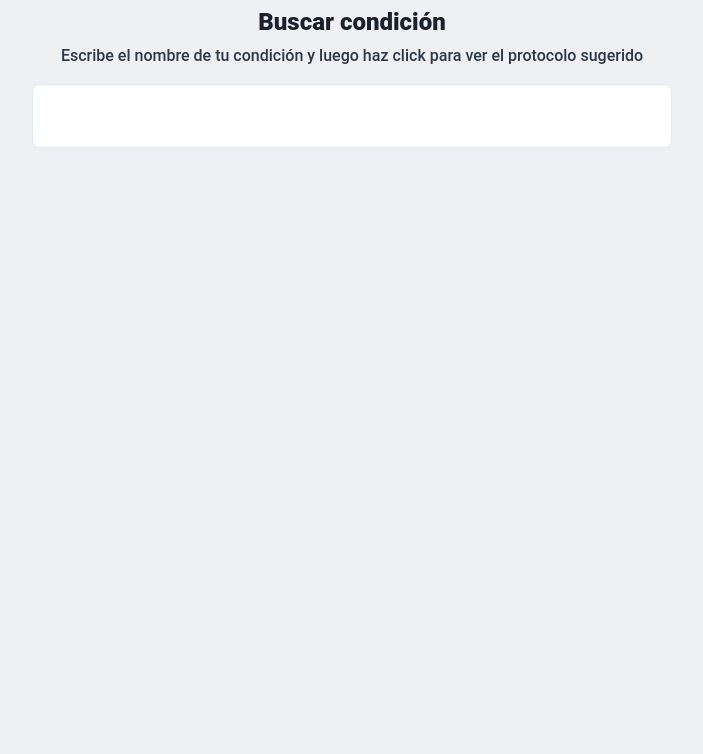
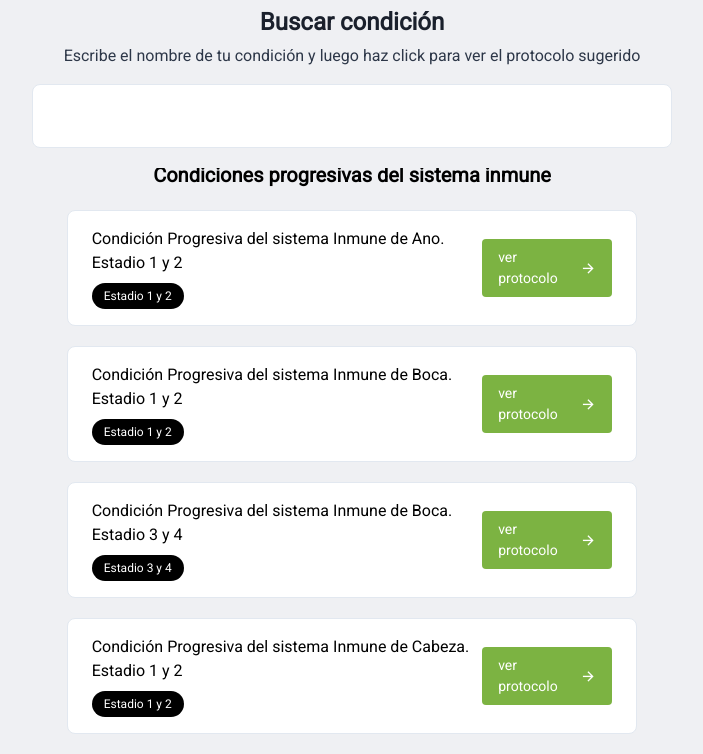
Before and after one commit to dcodesv/bgcmodule, a Vue app: page / in a window 1280 px wide. Shown: the top 754 px of the page, without its empty margins (288-991 px from the left). Built offline with nearby package versions, Linux system fonts and the light colour scheme; what tailwindcss-transitions would draw is missing.

Commit message:
Mejoras minimas finales

```diff
--- a/package.json
+++ b/package.json
@@ -9,6 +9,7 @@
   },
   "dependencies": {
     "core-js": "^2.6.5",
+    "http-serve": "^1.0.1",
     "remixicon": "^2.0.0",
     "tailwindcss": "^1.1.2",
     "tailwindcss-transitions": "^2.1.0",
--- a/src/App.vue
+++ b/src/App.vue
@@ -29,3 +29,9 @@ export default {
 
 }
 </script>
+<style>
+  @import url('https://fonts.googleapis.com/css?family=Roboto&display=swap');
+  *{
+    font-family: 'Roboto', sans-serif;
+  }
+</style>
--- a/src/components/Lista.vue
+++ b/src/components/Lista.vue
@@ -1,6 +1,6 @@
 <template>
-  <div class="flex justify-center align-center flex-col bg-graybgc">
-    <div class="fixed top-0 w-full flex flex-col pb-5 bg-graybgc z-10">
+  <div class="flex justify-center align-center flex-col bg-graybgc relative">
+    <div class="absolute top-0 w-full flex flex-col pb-5 bg-graybgc z-10">
       <h1 class="font-roboto py-1 text-center text-2xl text-gray-900 font-black">Buscar condición</h1>
       <p class="pb-4 text-center font-medium text-base text-gray-800 font-roboto">Escribe el nombre de tu condición y luego haz click para ver el protocolo sugerido</p>
       <input autocomplete="off" id="text_box" class="font-bold font-roboto self-center text-xl bg-white py-4 px-5 w-2/4 block focus:outline-none focus:shadow-xl border rounded-lg appearance-none leading-normal transition-all" type="text" v-model="name"/>
@@ -8,17 +8,40 @@
 
     <div class="mt-40 self-center w-2/4">
       <!--<p>Ignore this text: {{this.name}}</p>-->
-      <ul class='flex flex-col' v-show="name.length > 0">
-        <div class="transition-all flex flex-col align-stretch justify-center" v-if="!filterConditions">
+      <ul class='flex flex-col'>
+        <div class="transition-all flex flex-col align-stretch justify-center" v-if="filterConditions == false">
           <li class="font-roboto text-center text-xl pt-8 text-gray-800 font-medium"> No se encontraron resultados </li>
           <i class="ri-emotion-unhappy-line text-6xl text-greenbgc-900 self-center"></i>
           <div class="flex flex-row flex-wrap justify-center mt-4">
             <p class="font-roboto text-center font-medium text-gray-800 text-base w-full">No encuentras tu condición</p>
-            <button class="hover:bg-black font-roboto focus:outline-none self-center py-3 px-5 mt-3 bg-greenbgc-900 w-auto rounded-full text-sm text-white hover:shadow-lg transition-all">Intenta buscar en la lista completa</button>
+            <button v-bind:id="btnClear" class="hover:bg-black font-roboto focus:outline-none self-center py-3 px-5 mt-3 bg-greenbgc-900 w-auto rounded-full text-sm text-white hover:shadow-lg transition-all">Intenta buscar en la lista completa</button>
           </div>
         </div>
         <div v-else class="w-11/12 self-center transition-all">
-          <li class="transition-all hover:shadow-xl flex flex-wrap flex-row py-4 px-6 my-5 mx-2 bg-white items-center border rounded-lg" v-for="condition in filterConditions" :key="condition.index">
+          <h1 class="text-center font-bold text-black text-xl">Condiciones progresivas del sistema inmune</h1>
+          <li class="transition-all hover:shadow-xl flex flex-wrap flex-row py-4 px-6 my-5 mx-2 bg-white items-center border rounded-lg" v-for="condition in filterConditions" :key="condition.index" v-show="condition.category.includes('Estadio 1 y 2') || condition.category.includes('Estadio 3 y 4')">
+            <div class="flex flex-row w-3/4 flex-wrap content-flex-start">
+              <p class="font-roboto w-full text-normal font-medium text-black">{{condition.name}}</p>
+              <p class="font-roboto inline-block w-auto bg-black rounded-full px-3 py-1 text-xs font-medium text-white mt-2">{{condition.category}}</p>
+            </div>
+            <div class="flex justify-end w-1/4 h-full">
+              <router-link to="/protocolos" class="font-roboto focus:outline-none relative bg-greenbgc-900 hover:bg-black text-white box-sizing font-normal py-2 px-4 rounded text-sm self-end transition-all flex flex-row justify-center items-center">ver protocolo <i class="ri-arrow-right-line ml-2 text-base"></i></router-link>
+            </div>
+          </li>
+
+          <h1 class="text-center font-bold text-black text-xl" >Condiciones en etapa inicial y etapa avanzada</h1>
+          <li class="transition-all hover:shadow-xl flex flex-wrap flex-row py-4 px-6 my-5 mx-2 bg-white items-center border rounded-lg" v-for="condition in filterConditions" :key="condition.index" v-show="condition.category.includes('Etapa Inicial') || condition.category.includes('Etapa Avanzada')">
+            <div class="flex flex-row w-3/4 flex-wrap content-flex-start">
+              <p class="font-roboto w-full text-normal font-medium text-black">{{condition.name}}</p>
+              <p class="font-roboto inline-block w-auto bg-black rounded-full px-3 py-1 text-xs font-medium text-white mt-2">{{condition.category}}</p>
+            </div>
+            <div class="flex justify-end w-1/4 h-full">
+              <router-link to="/protocolos" class="font-roboto focus:outline-none relative bg-greenbgc-900 hover:bg-black text-white box-sizing font-normal py-2 px-4 rounded text-sm self-end transition-all flex flex-row justify-center items-center">ver protocolo <i class="ri-arrow-right-line ml-2 text-base"></i></router-link>
+            </div>
+          </li>
+
+          <h1 class="text-center font-bold text-black text-xl">Otras condiciones</h1>
+          <li class="transition-all hover:shadow-xl flex flex-wrap flex-row py-4 px-6 my-5 mx-2 bg-white items-center border rounded-lg" v-for="condition in filterConditions" :key="condition.index" v-show="condition.category.includes('otros')">
             <div class="flex flex-row w-3/4 flex-wrap content-flex-start">
               <p class="font-roboto w-full text-normal font-medium text-black">{{condition.name}}</p>
               <p class="font-roboto inline-block w-auto bg-black rounded-full px-3 py-1 text-xs font-medium text-white mt-2">{{condition.category}}</p>
@@ -70,12 +93,13 @@ export default {
     },
     computed:{
         ...mapState(['conditions']),
+
         filterConditions: function(){
           let result;
           let entrada = this.name.toLowerCase(); //Pasamos a minusculas toda la cadena para evitar problemas con minusculas y mayusculas
           entrada = this.normalize(entrada); //eliminamos acentos y ñ
-          if(entrada.length > 0){
-            if(entrada.includes('cancer')){
+
+            if(entrada.includes('cancer') || entrada.includes('canser')){
 
             // eslint-disable-next-line
             this.name = 'Condición Progresiva del Sistema Inmune de '; //Reemplazamos cancer por el texto en la variable name del v-model
@@ -84,11 +108,10 @@ export default {
           }
 
           result = this.conditions.filter((condition) => this.normalize(condition.name.toLowerCase()).includes(entrada));
-          if(result.length > 0){
+          if(result) {
             return result;
           }else{
             return false;
-          }
           }
         },
     }
--- a/src/components/Protocolos.vue
+++ b/src/components/Protocolos.vue
@@ -24,7 +24,7 @@
                     <a href="google.com" class="font-roboto font-normal text-xs bg-graybgc hover:bg-black hover:text-white px-4 py-2 ml-auto transition-all rounded-lg">Comprar</a>
                 </div>
 
-                <div class="flex flex-row items-center justify-start w-full border-t-4 pt-4">
+                <div class="flex flex-row items-center justify-start w-full border-t-2 pt-4">
                     <img src="https://biogreencell.com/wp-content/uploads/2018/09/AscorbicAcid_Polvo-1.jpg" class="w-20"/>
                     <div class="mr-5">
                         <h1 class="font-roboto font-medium text-base">Acido Ascorbico</h1>
@@ -53,7 +53,7 @@
                     <a href="google.com" class="font-roboto font-normal text-xs bg-graybgc hover:bg-black hover:text-white px-4 py-2 ml-auto transition-all rounded-lg focus:outline-none">Comprar</a>
                 </div>
 
-                <div class="flex flex-row items-center justify-start w-full border-t-4 pt-4">
+                <div class="flex flex-row items-center justify-start w-full border-t-2 pt-4">
                     <img src="https://biogreencell.com/wp-content/uploads/2018/09/AscorbicAcid_Polvo-1.jpg" class="w-20"/>
                     <div class="mr-5">
                         <h1 class="font-roboto font-medium text-base">Acido Ascorbico</h1>
--- a/src/router.js
+++ b/src/router.js
@@ -7,7 +7,7 @@ import Protocolos from '@/views/Protocolos.vue'
 Vue.use(VueRouter);
 
 export default new VueRouter({
-    mode: 'history',
+    mode: 'hash',
     base: process.env.BABEL_URl,
     routes:[
         {
```
Also changed, not shown: 1 other file (tests, documents, lock files or other folders).
